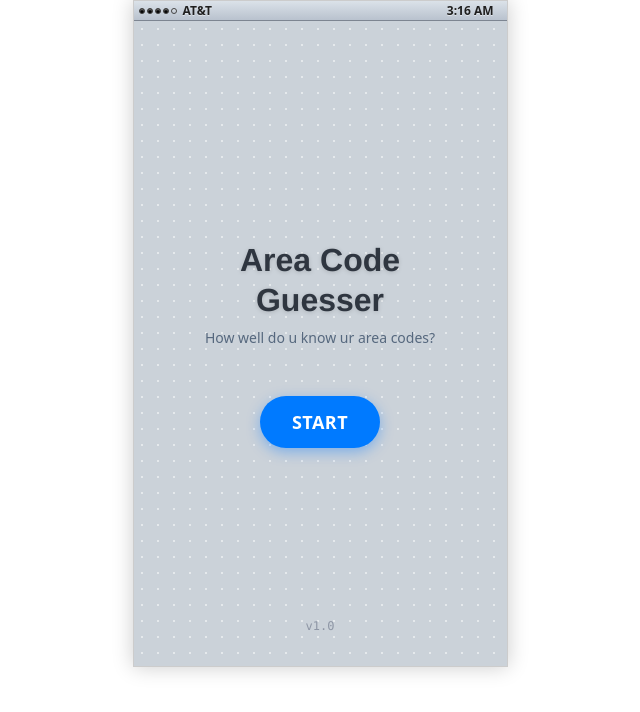
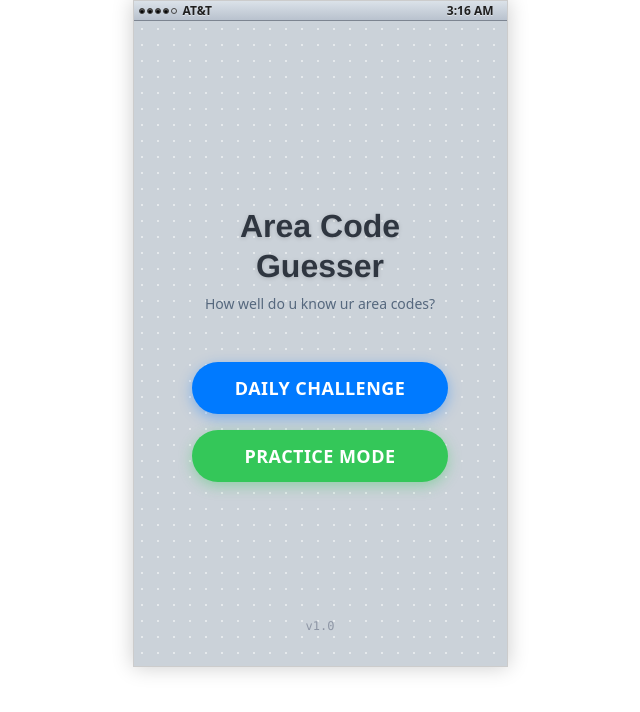
Before and after one commit to dustinmichels/area-code-expert, a Vue app in the folder app/: page / in a window 1280 px wide. Shown: the top 712 px of the page, without its empty margins (320-960 px from the left). Built offline with nearby package versions, Linux system fonts and the light colour scheme; the HTML template or start-up script is replaced by a standard one.

Commit message:
progress on daily challenge mode

```diff
--- a/app/src/App.vue
+++ b/app/src/App.vue
@@ -5,6 +5,7 @@ import ChatScreen from './components/ChatScreen.vue'
 import HomeScreen from './components/HomeScreen.vue'
 import ResultsScreen from './components/ResultsScreen.vue'
 import namesData from './assets/names.json'
+import { mulberry32, generateDailySeed } from './utils/seededRandom'
 
 interface ContactData {
   name: string
@@ -23,9 +24,10 @@ interface RawContactData {
 
 const contacts = ref<RawContactData[]>([])
 const gameQueue = ref<ContactData[]>([])
-const currentRoundIndex = ref(0) // 0 to 3
+const currentRoundIndex = ref(0) // 0 to 3 (or infinite)
 const roundResults = ref<string[]>([])
 const showResults = ref(false)
+const gameMode = ref<'daily' | 'practice'>('daily')
 
 const gameStartTime = ref<number>(0)
 const gameDuration = ref<number>(0)
@@ -58,20 +60,13 @@ const goHome = () => {
   gameDuration.value = 0
 }
 
-const handleStartGame = () => {
-  if (contacts.value.length > 0) {
-    // Shuffle contacts and pick 4
-    const shuffled = [...contacts.value].sort(() => 0.5 - Math.random())
-    const selectedRaw = shuffled.slice(0, 4)
-
-    gameQueue.value = selectedRaw.map((rawContact) => {
-      const randomNameIndex = Math.floor(Math.random() * namesData.names.length)
+const generateContact = (rawContact: RawContactData, rng: () => number): ContactData => {
+  const randomNameIndex = Math.floor(rng() * namesData.names.length)
   const randomName = namesData.names[randomNameIndex] || 'Unknown'
 
   const messages = rawContact.messages || []
   const randomMessage =
-        (messages.length > 0 ? messages[Math.floor(Math.random() * messages.length)] : 'Hello!') ||
-        'Hello!'
+    (messages.length > 0 ? messages[Math.floor(rng() * messages.length)] : 'Hello!') || 'Hello!'
 
   return {
     areaCode: rawContact.areaCode,
@@ -80,7 +75,28 @@ const handleStartGame = () => {
     message: randomMessage,
     name: randomName,
   }
-    })
+}
+
+const handleStartGame = (seed?: number) => {
+  if (contacts.value.length > 0) {
+    // Determine RNG source
+    let rng = Math.random
+    if (typeof seed === 'number') {
+      rng = mulberry32(seed)
+    }
+
+    // Shuffle contacts and pick 4 using Fisher-Yates for consistency
+    const shuffled = [...contacts.value]
+    let m = shuffled.length
+    while (m) {
+      const i = Math.floor(rng() * m--)
+      const t = shuffled[m]!
+      shuffled[m] = shuffled[i]!
+      shuffled[i] = t
+    }
+    const selectedRaw = shuffled.slice(0, 4)
+
+    gameQueue.value = selectedRaw.map((raw) => generateContact(raw, rng))
 
     currentRoundIndex.value = 0
     roundResults.value = []
@@ -89,10 +105,34 @@ const handleStartGame = () => {
   }
 }
 
+const handleDailyChallenge = () => {
+  gameMode.value = 'daily'
+  const seed = generateDailySeed()
+  handleStartGame(seed)
+}
+
+const handlePracticeMode = () => {
+  gameMode.value = 'practice'
+  handleStartGame() // uses Math.random
+}
+
 const handleNextRound = () => {
   currentRoundIndex.value++
+
+  if (gameMode.value === 'practice') {
+    // In practice mode, add another random contact if we ran out (or just always keep buffer)
+    // currently we started with 4. Let's just add one more each time we advance to keep it infinite
+    if (contacts.value.length > 0) {
+      const rng = Math.random
+      const randomIdx = Math.floor(rng() * contacts.value.length)
+      const raw = contacts.value[randomIdx]
+      gameQueue.value.push(generateContact(raw!, rng))
+    }
+  } else {
+    // Daily mode: strict 4 rounds
     if (currentRoundIndex.value >= 4) {
       showResults.value = true
+    }
   }
 }
 
@@ -110,10 +150,11 @@ const handleRoundComplete = (result: string) => {
     <PhoneShell>
       <ChatScreen
         v-if="activeContact"
-        :key="activeContact.areaCode"
+        :key="activeContact.areaCode + '-' + currentRoundIndex"
         :contact="activeContact"
         :round-results="roundResults"
         :start-time="gameStartTime"
+        :is-practice="gameMode === 'practice'"
         @back="goHome"
         @next-round="handleNextRound"
         @round-complete="handleRoundComplete"
@@ -125,7 +166,7 @@ const handleRoundComplete = (result: string) => {
         :duration="gameDuration"
         @home="goHome"
       />
-      <HomeScreen v-else @start="handleStartGame" />
+      <HomeScreen v-else @daily="handleDailyChallenge" @practice="handlePracticeMode" />
     </PhoneShell>
   </main>
 </template>
--- a/app/src/components/ChatScreen.vue
+++ b/app/src/components/ChatScreen.vue
@@ -17,6 +17,7 @@ const props = defineProps<{
   contact: ContactData
   roundResults: string[]
   startTime: number
+  isPractice?: boolean
 }>()
 
 const userInput = ref('')
@@ -218,7 +219,10 @@ const sendMessage = () => {
         </h2>
 
         <!-- Indicator Lights -->
-        <div class="flex gap-1.5">
+        <div v-if="isPractice" class="text-xs font-bold text-gray-500 uppercase tracking-wide">
+          Practice Mode
+        </div>
+        <div v-else class="flex gap-1.5">
           <div
             v-for="(result, index) in indicatorLights"
             :key="index"
--- a/app/src/components/HomeScreen.vue
+++ b/app/src/components/HomeScreen.vue
@@ -1,5 +1,5 @@
 <script setup lang="ts">
-const emit = defineEmits(['start'])
+const emit = defineEmits(['daily', 'practice'])
 </script>
 
 <template>
@@ -21,21 +21,32 @@ const emit = defineEmits(['start'])
       <p class="mt-2 text-[#56687e] font-medium text-sm">How well do u know ur area codes?</p>
     </div>
 
-    <!-- Start Button -->
+    <!-- Buttons -->
+    <div class="z-10 flex flex-col gap-4">
       <button
-      @click="emit('start')"
-      class="z-10 group relative px-8 py-3 bg-[#007aff] hover:bg-[#0069d9] active:scale-95 transition-all duration-200 rounded-full shadow-[0_4px_14px_0_rgba(0,118,255,0.39)] overflow-hidden"
+        @click="emit('daily')"
+        class="group relative px-8 py-3 bg-[#007aff] hover:bg-[#0069d9] active:scale-95 transition-all duration-200 rounded-full shadow-[0_4px_14px_0_rgba(0,118,255,0.39)] overflow-hidden w-64"
       >
         <span
           class="relative z-20 font-bold text-white text-lg tracking-wide group-hover:tracking-wider transition-all"
-        >START</span
+          >DAILY CHALLENGE</span
         >
-
         <!-- Shine effect -->
         <div
           class="absolute top-0 -left-[100%] w-full h-full bg-gradient-to-r from-transparent via-white/30 to-transparent skew-x-[-25deg] animate-[shine_3s_infinite] group-hover:animate-none"
         ></div>
       </button>
+
+      <button
+        @click="emit('practice')"
+        class="group relative px-8 py-3 bg-[#34c759] hover:bg-[#2db84c] active:scale-95 transition-all duration-200 rounded-full shadow-[0_4px_14px_0_rgba(52,199,89,0.39)] overflow-hidden w-64"
+      >
+        <span
+          class="relative z-20 font-bold text-white text-lg tracking-wide group-hover:tracking-wider transition-all"
+          >PRACTICE MODE</span
+        >
+      </button>
+    </div>
 
     <!-- Footer decoration (optional) -->
     <div class="absolute bottom-8 text-[#8e96a5] text-xs font-mono">v1.0</div>
--- /dev/null
+++ b/app/src/utils/seededRandom.ts
@@ -0,0 +1,15 @@
+export function mulberry32(seed: number) {
+  return function () {
+    let t = (seed += 0x6d2b79f5)
+    t = Math.imul(t ^ (t >>> 15), t | 1)
+    t ^= t + Math.imul(t ^ (t >>> 7), t | 61)
+    return ((t ^ (t >>> 14)) >>> 0) / 4294967296
+  }
+}
+
+export function generateDailySeed(): number {
+  const now = new Date()
+  // Create a seed based on YYYYMMDD
+  const seedString = `${now.getFullYear()}${now.getMonth() + 1}${now.getDate()}`
+  return parseInt(seedString, 10)
+}
```
Lines whose indentation alone changed are shown as unchanged.
